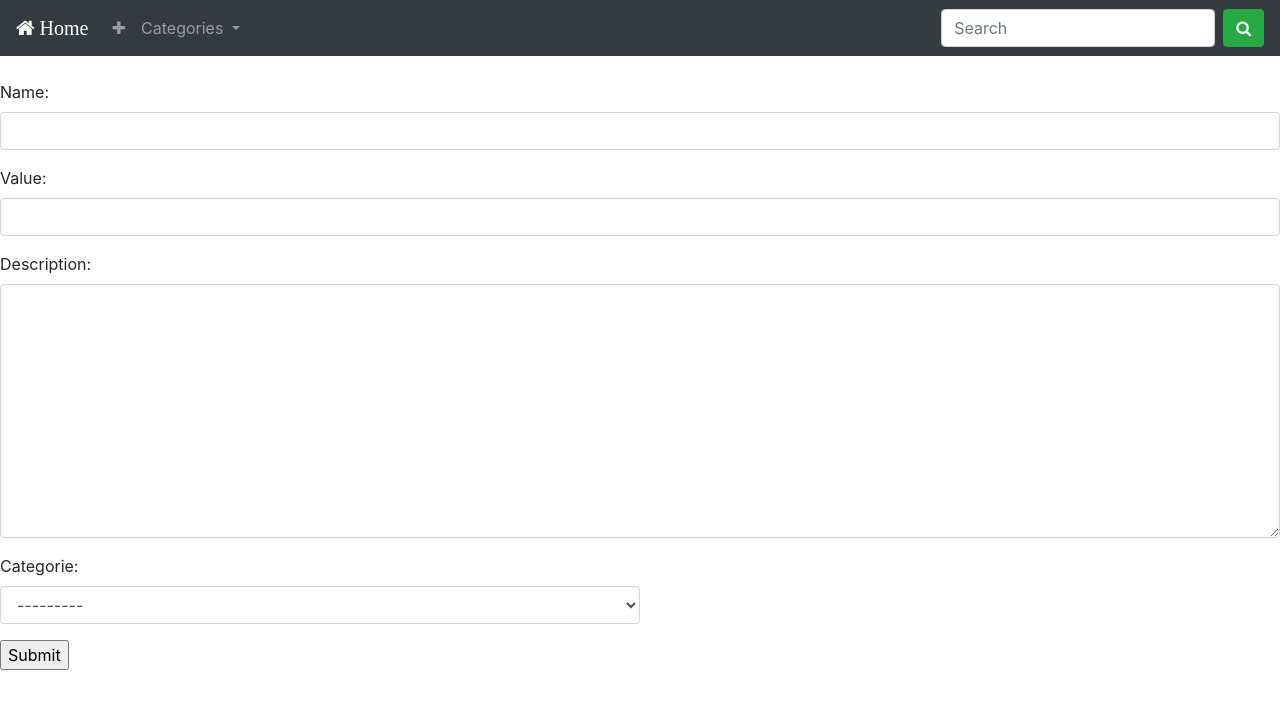
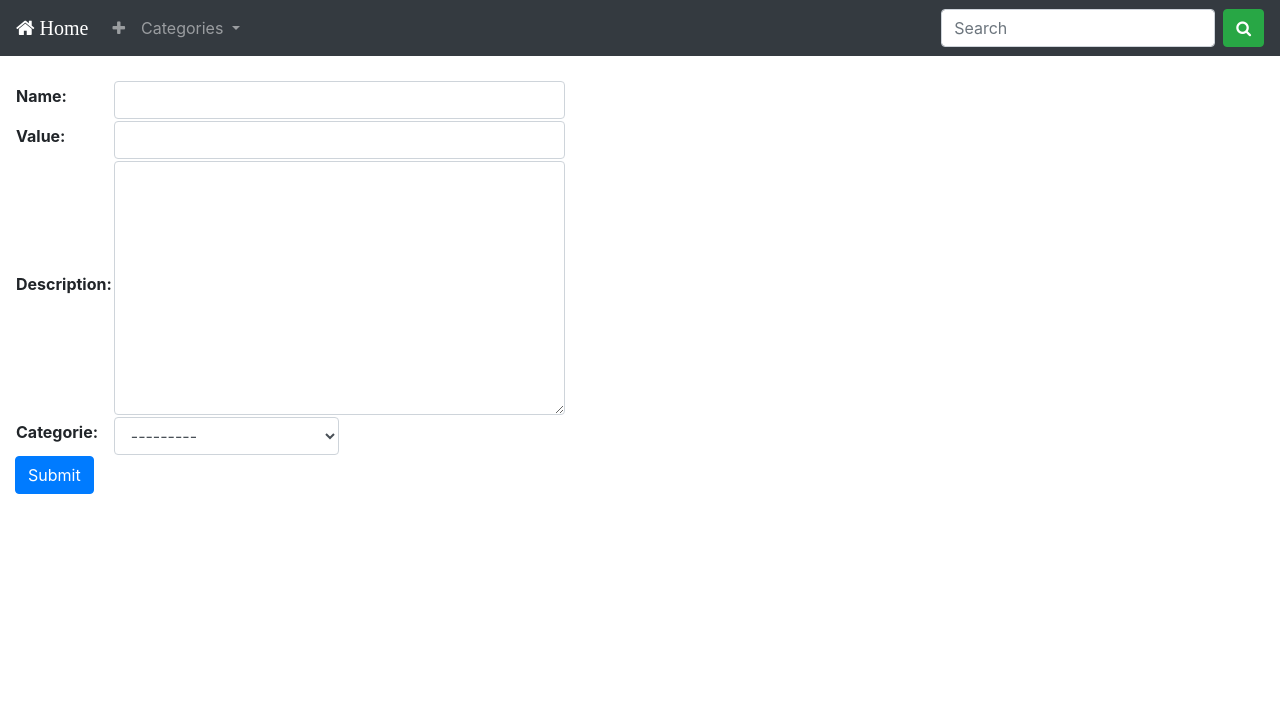
Before and after one commit to igorsilva3/product_manager, a Django app: page /product/new/ in a window 1280 px wide. Shown: the top 709 px of the page. Run offline with Django 3.2, Linux system fonts and the light colour scheme; tables that the repository leaves empty hold one stand-in row (values such as "Sample post"); some libraries are stand-ins or nearby versions.

Commit message:
Added styling

```diff
--- a/templates/product/new.html
+++ b/templates/product/new.html
@@ -6,9 +6,12 @@
 
 {% block form %}
     <form  method="post">
-        {% csrf_token %}
-        {{ form.as_p }}
-
-        <input type="submit" value="Submit">
+        <div class="form-group col-md-6">
+            <table>
+                {% csrf_token %}
+                {{ form.as_table }}
+            </table>
+            <input class="btn btn-primary" type="submit" value="Submit">
+        </div>
     </form>
 {% endblock form %}
```
